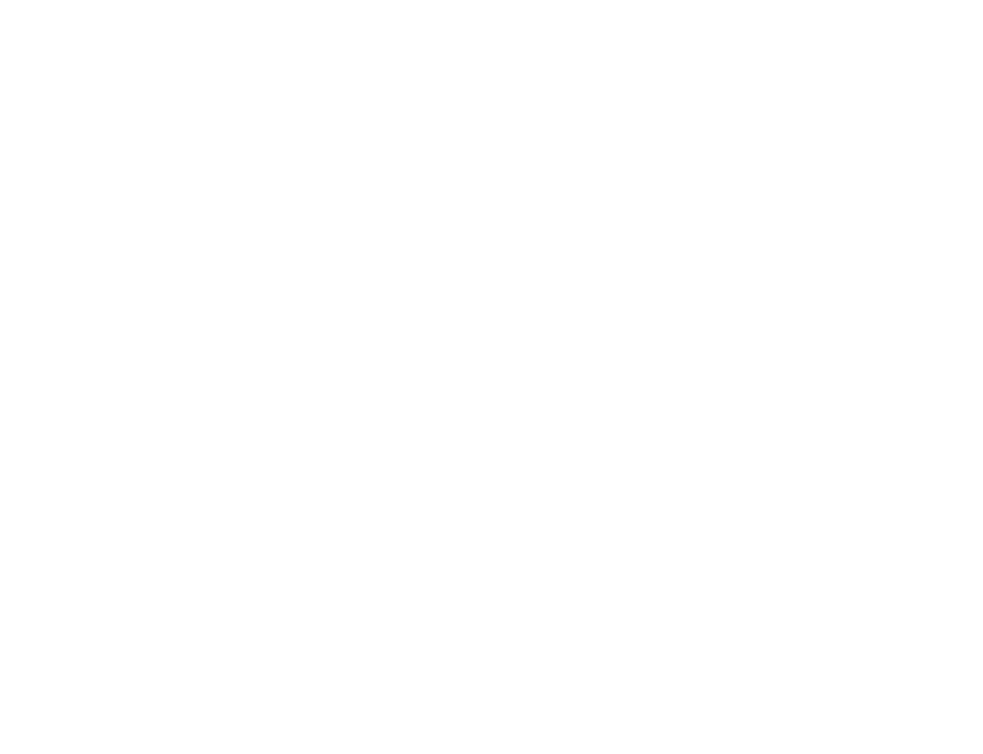
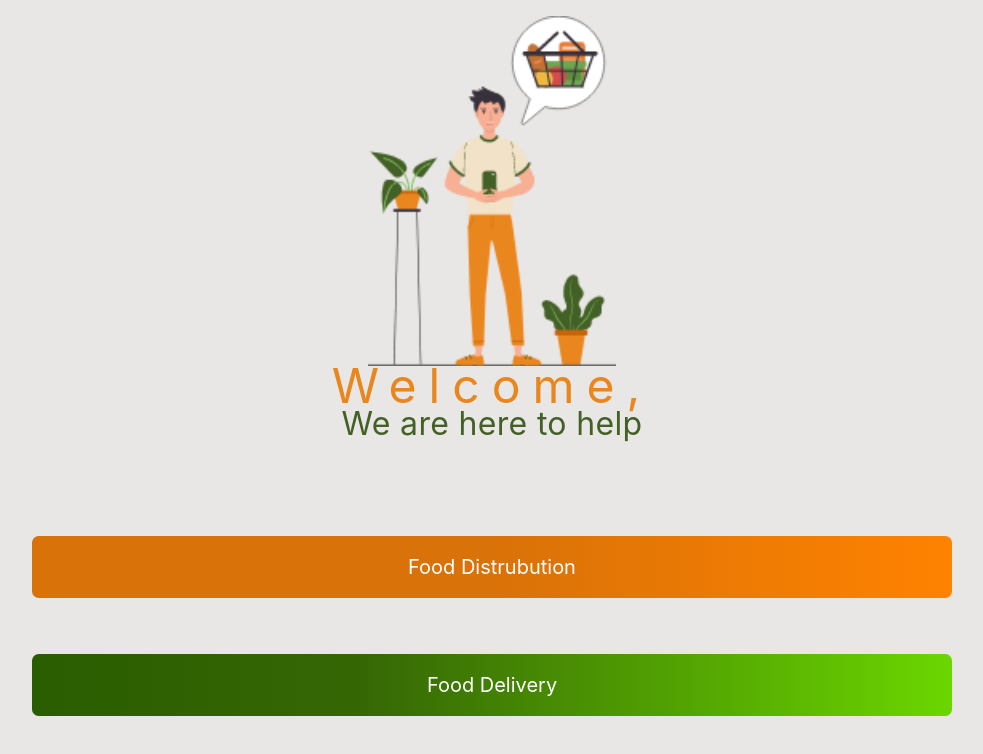
Before and after one commit to frodrigueez/Feed-South-Fl-Plus, a React (Create React App) app in the folder mobile/: page /#/seeker/dashboard in a window 1280 px wide. Shown: the top 754 px of the page, without its empty margins (148-1131 px from the left). Built offline with nearby package versions, Linux system fonts and the light colour scheme.

Commit message:
page-5 complete

```diff
--- /dev/null
+++ b/mobile/src/pages/SeekerDash.jsx
@@ -0,0 +1,46 @@
+import React from "react";
+import style from "./SeekerDash.module.css";
+import seekerSignUp from "../assets/images/seekersignup.png";
+const SeekerDash = () => {
+  return (
+    <div className={`${style.main}`}>
+      <div className="mt-3">
+        <div className="container-fluid">
+          <div className="row">
+            <div className="col-8 mx-auto text-center">
+              <img src={seekerSignUp} alt="" className="" height='350px' />
+            </div>
+          </div>
+        </div>
+      </div>
+      <div className={`${style.welcome} text-center`}>Welcome,</div>
+      <div className={`${style.welcomeMessage} text-center`}>
+        We are here to help
+      </div>
+      <div className="pt-5 mt-5">
+        <div className="container">
+          <div className="row">
+            <div className="col-10 mx-auto">
+              <button className={`${style.distBt} btn btn-block p-3`}>
+                Food Distrubution
+              </button>
+            </div>
+          </div>
+        </div>
+      </div>
+      <div className=" mt-4 mb-5 pb-5">
+        <div className="container">
+          <div className="row">
+            <div className="col-10 mx-auto">
+              <button className={`${style.deleveryBt} btn btn-block p-3`}>
+                Food Delivery
+              </button>
+            </div>
+          </div>
+        </div>
+      </div>
+    </div>
+  );
+};
+
+export default SeekerDash;
--- /dev/null
+++ b/mobile/src/pages/SeekerDash.module.css
@@ -0,0 +1,41 @@
+.main {
+  background-color: #e8e7e5;
+  height: 100vh;
+  display: grid;
+  grid-auto-columns: 100%;
+  grid-template-rows: 350px 50px 40px 190px 20px;
+  padding: 0em 0px;
+}
+
+.welcome {
+  color: #ea861e;
+  letter-spacing: 0.25em;
+  font-size: 3em;
+}
+
+.welcomeMessage {
+  letter-spacing: 0.01em;
+  font-size: 2em;
+  color: #436026;
+}
+
+.distBt {
+  background: linear-gradient(90deg, #d97208 0%, #d97208 50%, #ff8200 100%);
+  border: none;
+  border-radius: 5pt;
+  font-size: 1.25em;
+  color: white;
+}
+
+.deleveryBt {
+  background: linear-gradient(
+    270deg,
+    rgba(107, 214, 0, 1) 0%,
+    rgba(54, 103, 5, 1) 64%,
+    rgba(42, 93, 0, 1) 100%
+  );
+  border: none;
+  border-radius: 5pt;
+  font-size: 1.25em;
+  color: white;
+}
--- a/mobile/src/routes.js
+++ b/mobile/src/routes.js
@@ -1,8 +1,9 @@
-import React from 'react';
-import {HashRouter, Switch, Route} from 'react-router-dom'
-import Login from './pages/Login'
-import Signup from './pages/Signup'
-import SeekerMapView from './pages/SeekerMapPage'
+import React from "react";
+import { HashRouter, Switch, Route } from "react-router-dom";
+import Login from "./pages/Login";
+import Signup from "./pages/Signup";
+import SeekerMapView from "./pages/SeekerMapPage";
+import SeekerDash from "./pages/SeekerDash";
 const Router = () => {
   return (
     <HashRouter>
@@ -10,9 +11,10 @@
         <Route exact path="/login" component={Login} />
         <Route exact path="/signup" component={Signup} />
         <Route exact path="/seeker" component={SeekerMapView} />
+        <Route exact path="/seeker/dashboard" component={SeekerDash} />
       </Switch>
     </HashRouter>
   );
-}
+};
 
 export default Router;
```
Also changed, not shown: mobile/src/assets/images/seekersignup.png (added). Lines whose indentation alone changed are shown as unchanged.
